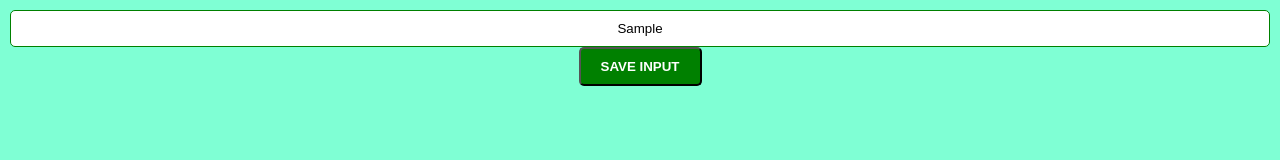
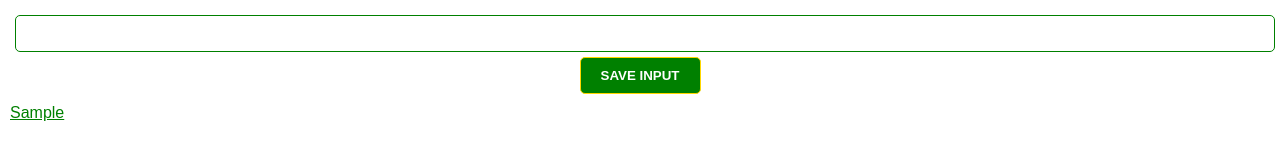
Before and after one commit to amahdevar/chromeExtension, a plain HTML site: page index.html in a window 1280 px wide. Both pictures are taken after typing "Sample" into the empty fields and a click on the button "SAVE INPUT". Drawn offline with Linux system fonts and the light colour scheme.

Commit message:
Basic work on html css and js has been done
css for buttons and list has been done
html pulished and ids have been added
js have inital fucntions

```diff
--- a/index.css
+++ b/index.css
@@ -5,7 +5,7 @@ body {
     margin: 0;
     padding: 10px;
     font-family: Arial, Helvetica, sans-serif;
-    background-color: aquamarine;
+    background-color: white;
     text-align: center;
 }
 input{
@@ -14,6 +14,7 @@ input{
     box-sizing: border-box;
     border: 1px solid green;
     border-radius: 5px;
+    margin: 5px;
 }
 button {
     padding: 10px 20px;
@@ -24,7 +25,21 @@ button {
     border-radius: 5px;
     text-shadow: none;
     align-self:center;
+    border: 1px solid gold;
 }
 #input-el{
     text-align: center;
 }
+ul {
+    list-style: none;
+    padding-left: 0;
+    margin-top: 10px;
+}
+li{
+    text-align: left;
+    margin-top: 5px;
+
+}
+li a {
+    color: green;
+}
--- a/index.html
+++ b/index.html
@@ -10,6 +10,7 @@
 <body>
     <input type="text" name="" id="input-el">
     <button id="input-btn" >SAVE INPUT</button>
+    <ul id="ul-el"></ul>
     <script src="index.js"></script>
 </body>
 </html>
--- a/index.js
+++ b/index.js
@@ -1,6 +1,25 @@
-let inputEl = document.getElementById("input-el")
-let inputBtn = document.getElementById("input-btn")
-
-inputBtn.addEventListener("click", function(){
-    console.log("Button Clicked")
-})
+const inputEl = document.getElementById("input-el");
+const inputBtn = document.getElementById("input-btn");
+const ulEL = document.getElementById("ul-el");
+let myLead =[];
+//Push input text into array
+inputBtn.addEventListener("click", function() {
+    myLead.push(inputEl.value);
+    inputEl.value = ""
+    renderLeads();
+}
+);
+function renderLeads(){
+let listItems = "";
+for (let i = 0; i < myLead.length; i++){
+    listItems += `
+    <li>
+    <a target='_blank' href='//${myLead[i]}'>
+    ${myLead[i]}
+    </a>
+    </li>
+    `
+};
+ulEL.innerHTML = listItems;
+}
+// Video link: `https://youtu.be/jS4aFq5-91M?t=19531
```
